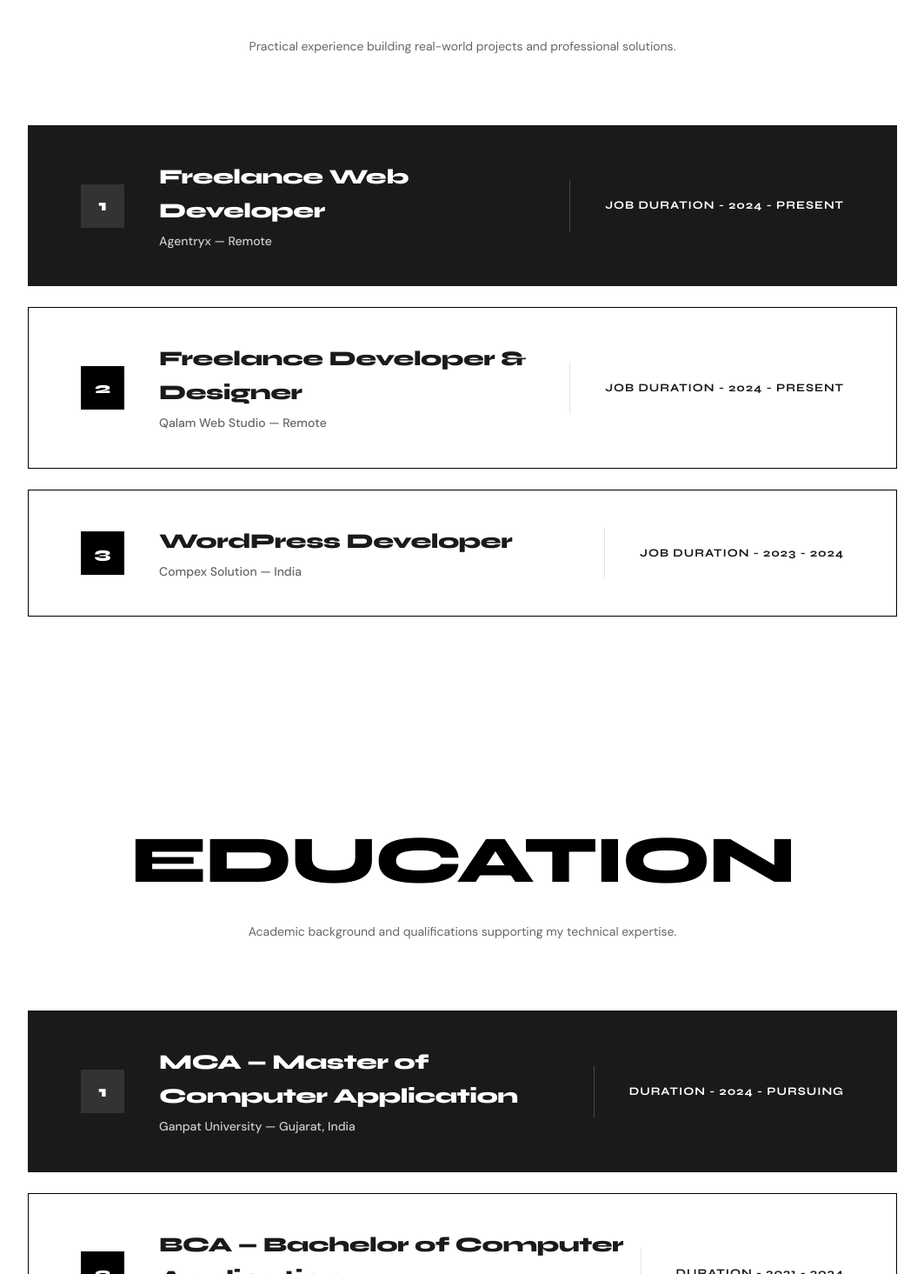
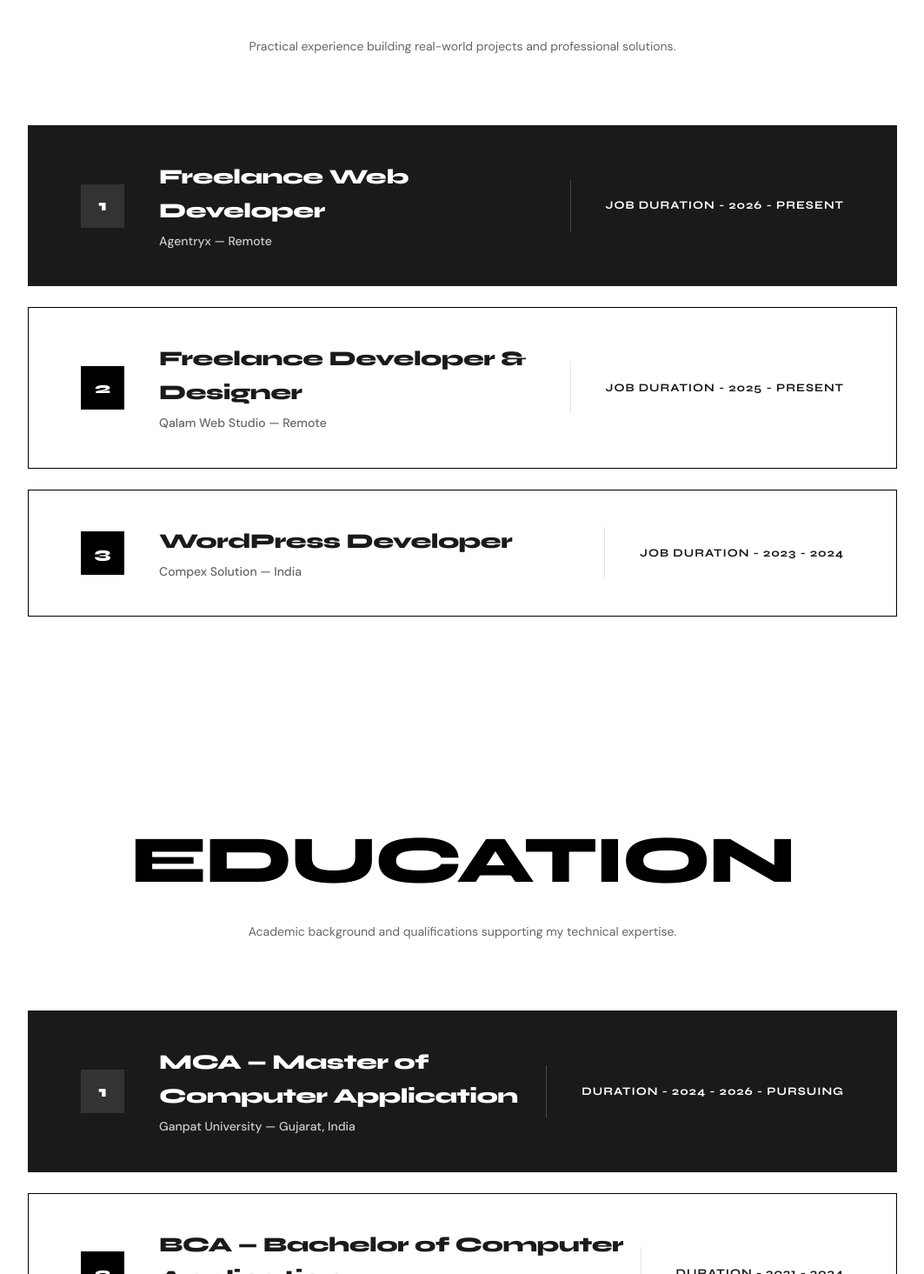
Before and after one commit to taxilj/taxil-portfolio-2-, a Next.js app: page / in a window 1280 px wide. Shown: the part 2503-3968 px from the top of the page at 87% size, without its empty margins (108-1171 px from the left). Built offline with nearby package versions, Linux system fonts and the light colour scheme.

Commit message:
update education and experience durations

```diff
--- a/components/Education.js
+++ b/components/Education.js
@@ -4,7 +4,7 @@ export default function Education() {
       number: '1',
       role: 'MCA — Master of Computer Application',
       company: 'Ganpat University — Gujarat, India',
-      duration: '2024 - Pursuing',
+      duration: '2024 - 2026 - Pursuing',
     },
     {
       number: '2',
--- a/components/Experience.js
+++ b/components/Experience.js
@@ -4,13 +4,13 @@ export default function Experience() {
       number: '1',
       role: 'Freelance Web Developer',
       company: 'Agentryx — Remote',
-      duration: '2024 - Present',
+      duration: '2026 - Present',
     },
     {
       number: '2',
       role: 'Freelance Developer & Designer',
       company: 'Qalam Web Studio — Remote',
-      duration: '2024 - Present',
+      duration: '2025 - Present',
     },
     {
       number: '3',
```
